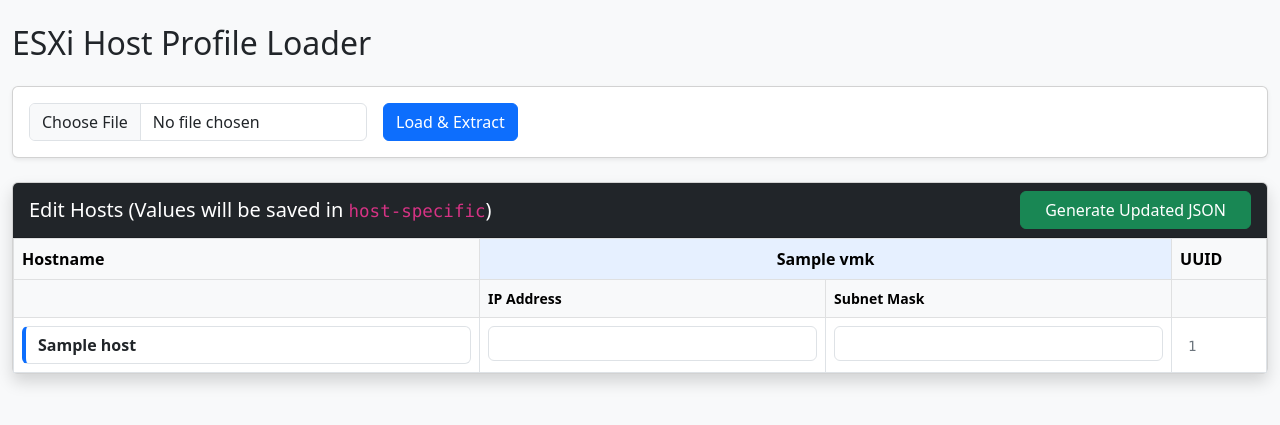
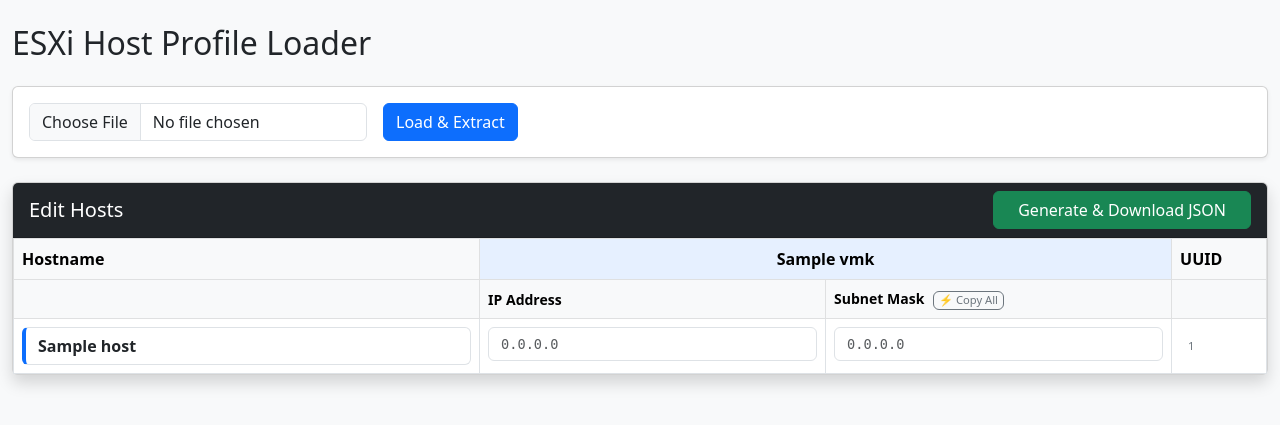
Before and after one commit to KnutssonDevelopment/ClusterConfigForge, a Flask app: template templates/index.html in a window 1280 px wide. Shown: the top 425 px of the page. Run offline with Flask 3, Linux system fonts and the light colour scheme; the template is opened without the code that fills it: most values are stand-ins (such as "Sample title", 1, 10 or a date in 2020).

Commit message:
Added copy subnet mask to web interface.

```diff
--- a/app.py
+++ b/app.py
@@ -10,7 +10,6 @@ app.secret_key = 'vmware_secret_key'
 def extract_host_data(data):
     hosts_dict = {}
     vmknic_set = set()
-    # Check both sections to find hosts for the UI
     for section in ['host-override', 'host-specific']:
         section_data = data.get(section, {})
         for uuid, content in section_data.items():
@@ -30,10 +29,8 @@ def extract_host_data(data):
                     "ipv4_address": vmk.get('ip', {}).get('ipv4_address', ""),
                     "ipv4_subnet_mask": vmk.get('ip', {}).get('ipv4_subnet_mask', "")
                 }
-
             hosts_dict[uuid] = {"uuid": uuid, "hostname": hostname, "vmknics": host_vmks}
 
-    # Ensure we show at least vmk0 to vmk4
     for i in range(5):
         vmknic_set.add(f"vmk{i}")
 
@@ -64,8 +61,6 @@ def generate_json():
     original = session['original_json']
     form = request.form
 
-    # 1. FIND MASTER TEMPLATE
-    # We find the first host-specific entry to use as a base for all others
     master_template = {}
     for section in ['host-specific', 'host-override']:
         if section in original and original[section]:
@@ -73,26 +68,16 @@ def generate_json():
             master_template = copy.deepcopy(original[section][first_uuid])
             break
 
-    if not master_template:
-        return "Could not find a base host profile to use as template.", 400
-
-    # 2. PREPARE OUTPUT STRUCTURE
-    # Remove host-override and prepare a fresh host-specific section
     new_json = {k: v for k, v in original.items() if k != 'host-override'}
     new_json['host-specific'] = {}
 
-    # 3. IDENTIFY ALL HOSTS FROM FORM
     uuids = set()
     for key in form.keys():
         if key.startswith('host['):
             uuids.add(key.split('[')[1].split(']')[0])
 
-    # 4. BUILD NEW ENTRIES BASED ON MASTER
     for uuid in uuids:
-        # Start with a 100% identical copy of the master profile (DNS, NTP, etc. preserved)
         new_host_entry = copy.deepcopy(master_template)
-
-        # Access the network part safely
         net = new_host_entry.get('esx', {}).get('network', {})
 
         # Update Hostname
@@ -100,29 +85,31 @@ def generate_json():
         if 'net_stacks' in net and len(net['net_stacks']) > 0:
             net['net_stacks'][0]['host_name'] = new_hostname
 
-        # Update existing VMKNICs or add new ones if they don't exist in template
+        # Update/Rebuild VMKNICs
         existing_vmks = net.get('vmknics', [])
 
-        for i in range(10):  # Check vmk0-vmk9
+        # We ensure at least vmk0-vmk4 are processed as per the UI
+        for i in range(10):
             dev = f"vmk{i}"
             ip = form.get(f'host[{uuid}][{dev}][ip]')
             mask = form.get(f'host[{uuid}][{dev}][mask]')
 
-            if ip or mask:
-                # Look for this device in the template's vmknics
+            # Logic: If field is in form but empty, use 0.0.0.0
+            # If field is not in form at all, we only add it if it's vmk0-vmk4
+            if ip is not None or mask is not None or i < 5:
                 target_vmk = next((v for v in existing_vmks if v['device'] == dev), None)
 
+                final_ip = ip if (ip and ip.strip()) else "0.0.0.0"
+                final_mask = mask if (mask and mask.strip()) else "0.0.0.0"
+
                 if target_vmk:
-                    # Update existing vmk from template
-                    target_vmk['ip']['ipv4_address'] = ip or ""
-                    target_vmk['ip']['ipv4_subnet_mask'] = mask or ""
+                    target_vmk['ip']['ipv4_address'] = final_ip
+                    target_vmk['ip']['ipv4_subnet_mask'] = final_mask
                 else:
-                    # Add new vmk if it wasn't in the template
                     existing_vmks.append({
                         "device": dev,
-                        "ip": {"ipv4_address": ip or "", "ipv4_subnet_mask": mask or ""},
-                        # Default keys for new interfaces
-                        "enabled_services": {"management": False},
+                        "ip": {"ipv4_address": final_ip, "ipv4_subnet_mask": final_mask},
+                        "enabled_services": {"management": (dev == "vmk0")},
                         "key": f"key-vim.host.VirtualNic-{dev}"
                     })
 
--- a/templates/index.html
+++ b/templates/index.html
@@ -2,11 +2,12 @@
 <html lang="en">
 <head>
     <meta charset="UTF-8">
-    <title>VMware Host Profile - Host Specific Editor</title>
+    <title>VMware Host Profile - Editor Pro</title>
     <link rel="stylesheet" href="https://cdn.jsdelivr.net/npm/bootstrap@5.3.0/dist/css/bootstrap.min.css">
     <style>
-        .ip-input { min-width: 130px; font-family: monospace; font-size: 0.85rem; }
+        .ip-input { min-width: 125px; font-family: monospace; font-size: 0.85rem; }
         .hostname-input { min-width: 200px; font-weight: bold; border-left: 4px solid #0d6efd; }
+        .btn-copy { padding: 0 5px; font-size: 0.7rem; margin-left: 5px; }
     </style>
 </head>
 <body class="bg-light">
@@ -30,11 +31,10 @@
         <form action="/generate-json" method="post">
             <div class="card shadow">
                 <div class="card-header bg-dark text-white d-flex justify-content-between align-items-center">
-                    <h5 class="mb-0">Edit Hosts (Values will be saved in <code>host-specific</code>)</h5>
-                    <button type="submit" class="btn btn-success px-4">Generate Updated JSON</button>
+                    <h5 class="mb-0">Edit Hosts</h5>
+                    <button type="submit" class="btn btn-success px-4 font-weight-bold">Generate & Download JSON</button>
                 </div>
-                <div class="card-body p-0">
-                    <div class="table-responsive">
+                <div class="card-body p-0 table-responsive">
                     <table class="table table-bordered table-hover mb-0">
                         <thead class="table-light">
                             <tr>
@@ -48,7 +48,11 @@
                                 <th></th>
                                 {% for vmk in vmk_columns %}
                                 <th>IP Address</th>
-                                    <th>Subnet Mask</th>
+                                <th>
+                                    Subnet Mask
+                                    <button type="button" class="btn btn-outline-secondary btn-copy"
+                                            onclick="copyFirstValue('{{ vmk }}')" title="Copy first mask to all">⚡ Copy All</button>
+                                </th>
                                 {% endfor %}
                                 <th></th>
                             </tr>
@@ -57,32 +61,46 @@
                             {% for host in hosts %}
                             <tr>
                                 <td>
-                                        <input type="text" name="host[{{ host.uuid }}][hostname]"
-                                               class="form-control hostname-input" value="{{ host.hostname }}">
+                                    <input type="text" name="host[{{ host.uuid }}][hostname]" class="form-control hostname-input" value="{{ host.hostname }}">
                                 </td>
                                 {% for vmk in vmk_columns %}
                                     {% set vmk_data = host.vmknics.get(vmk, {}) %}
                                     <td>
                                         <input type="text" name="host[{{ host.uuid }}][{{ vmk }}][ip]"
-                                                   class="form-control ip-input" value="{{ vmk_data.ipv4_address or '' }}">
+                                               class="form-control ip-input" value="{{ vmk_data.ipv4_address or '' }}" placeholder="0.0.0.0">
                                     </td>
                                     <td>
                                         <input type="text" name="host[{{ host.uuid }}][{{ vmk }}][mask]"
-                                                   class="form-control ip-input" value="{{ vmk_data.ipv4_subnet_mask or '' }}">
+                                               data-vmk="{{ vmk }}"
+                                               class="form-control ip-input mask-field-{{ vmk }}"
+                                               value="{{ vmk_data.ipv4_subnet_mask or '' }}" placeholder="0.0.0.0">
                                     </td>
                                 {% endfor %}
-                                    <td class="align-middle px-3">
-                                        <code class="small text-secondary">{{ host.uuid }}</code>
-                                    </td>
+                                <td class="align-middle px-3 text-secondary" style="font-size: 0.7rem;">{{ host.uuid }}</td>
                             </tr>
                             {% endfor %}
                         </tbody>
                     </table>
                 </div>
             </div>
-            </div>
         </form>
         {% endif %}
     </div>
+
+    <script>
+        function copyFirstValue(vmkName) {
+            // Find all mask inputs for this specific vmk column
+            const fields = document.querySelectorAll(`.mask-field-${vmkName}`);
+            if (fields.length > 1) {
+                const firstValue = fields[0].value;
+                // If the first value is empty, maybe don't copy or warn?
+                fields.forEach((field, index) => {
+                    if (index > 0) {
+                        field.value = firstValue;
+                    }
+                });
+            }
+        }
+    </script>
 </body>
 </html>
```
Lines whose indentation alone changed are shown as unchanged.
